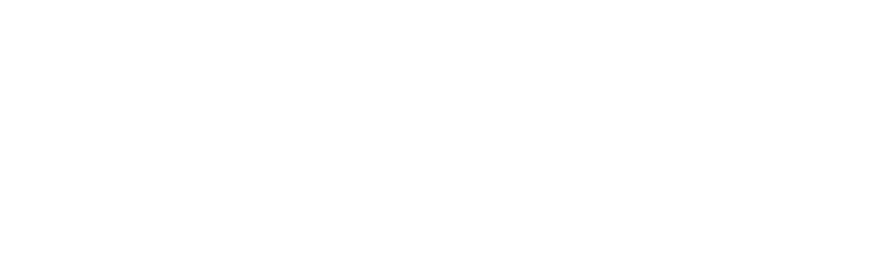
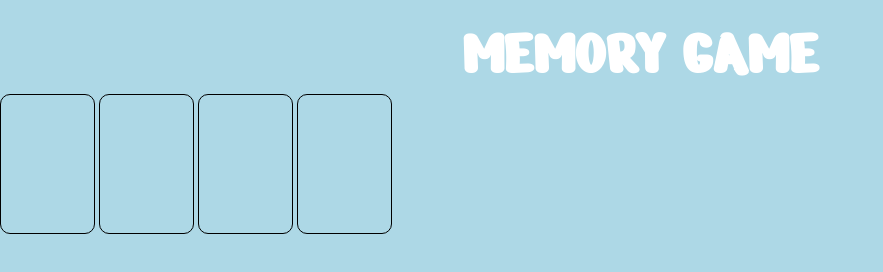
Before and after one commit to Stefanopa87/html-css-memory, a plain HTML site: page index.html in a window 1280 px wide. Shown: the whole page, without its empty margins (0-883 px from the left). Drawn offline with Linux system fonts and the light colour scheme.

Commit message:
prima riga di 4 carte

```diff
--- a/css/master.css
+++ b/css/master.css
@@ -3,3 +3,26 @@
   padding: 0;
   box-sizing: border-box;
 }
+
+body{
+  background-color: #ADD8E6;
+}
+
+/* header */
+
+h1{
+  text-align: center;
+  font-family: 'Nerko One', sans-serif;
+  color: #fff;
+  margin-top: 15px;
+  font-size: 65px;
+}
+
+.box{
+  display: inline-block;
+  height: 140px;
+  width: 95px;
+  border: 1px solid black;
+  border-radius: 10px;
+  align-self: auto;
+}
--- a/index.html
+++ b/index.html
@@ -4,8 +4,37 @@
     <meta charset="utf-8">
     <title>memory game</title>
     <link rel="stylesheet" href="css/master.css">
+    <link href="https://fonts.googleapis.com/css2?family=Nerko+One&display=swap" rel="stylesheet">
   </head>
   <body>
+    <!-- titolo -->
+    <header>
+      <h1>MEMORY GAME</h1>
+    </header>
+
+    <main>
+      <!-- carte -->
+      <section class="section1">
+        <div class="box">
+
+        </div>
+
+        <div class="box">
+
+        </div>
+
+        <div class="box">
+
+        </div>
+
+        <div class="box">
+
+        </div>
+
+
+      </section>
+
+    </main>
 
   </body>
 </html>
```
